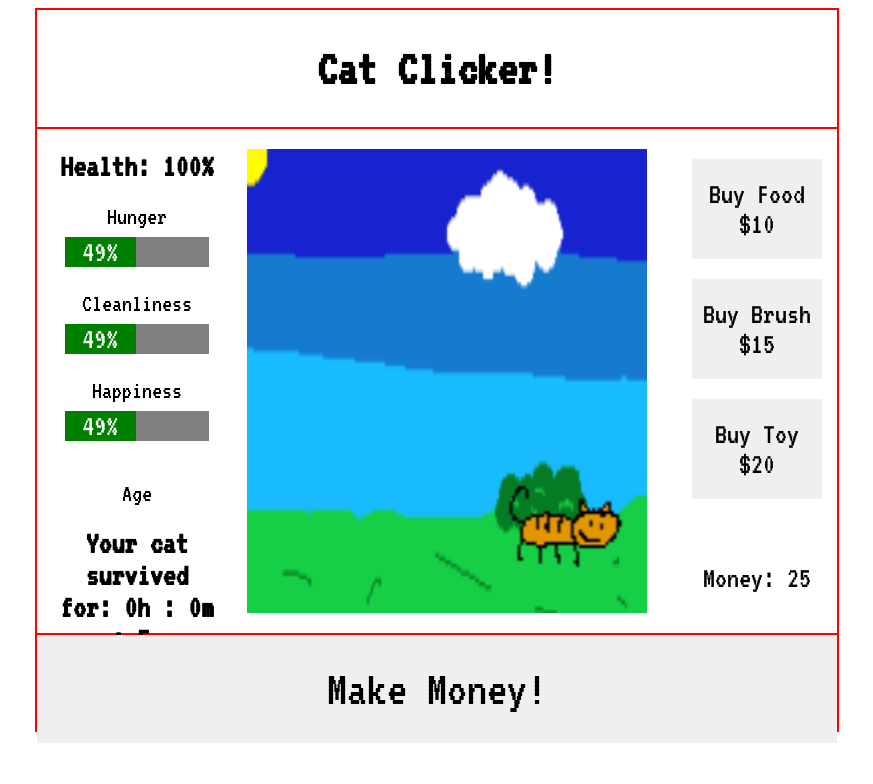
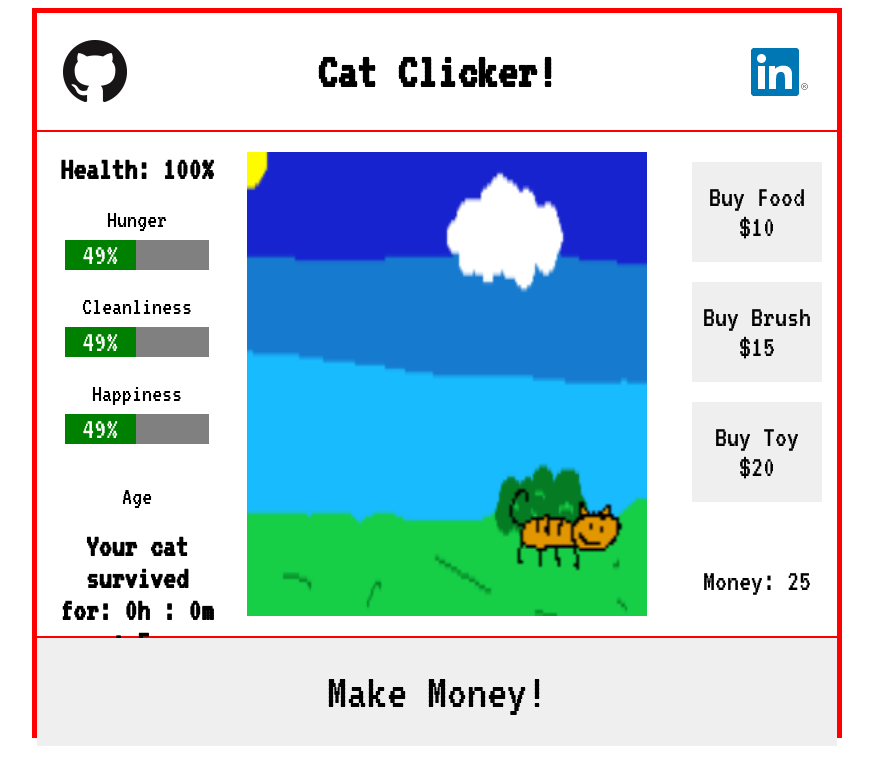
Before and after one commit to mike591/CatClicker, a website built with webpack: page index.html in a window 1280 px wide. Shown: the whole page, without its empty margins (203-1076 px from the left). Built offline with nearby package versions, Linux system fonts and the light colour scheme.

Commit message:
added github and linkedin links

```diff
--- a/assets/stylesheets/stylesheet.css
+++ b/assets/stylesheets/stylesheet.css
@@ -9,8 +9,34 @@ html {
   width: 100vh;
   height: 90vh;
   overflow: hidden;
-  border: 2px solid red;
+  border: 5px solid red;
   text-align: center;
+}
+
+.header {
+  display: flex;
+  align-items: center;
+  justify-content: space-between;
+  padding-left: 20px;
+  padding-right: 20px;
+}
+
+.github {
+  background-image: url(../images/github.png);
+  background-repeat: no-repeat;
+  background-position: center;
+  width: 75px;
+  height: 75px;
+  display: block;
+}
+
+.linkedin {
+  background-image: url(../images/linkedin.png);
+  background-repeat: no-repeat;
+  background-position: center;
+  width: 75px;
+  height: 75px;
+  display: block;
 }
 
 /*Top half*/
--- a/index.html
+++ b/index.html
@@ -8,7 +8,11 @@
     <script type="text/javascript" src="lib/bundle.js"></script>
   </head>
   <body class="game-container">
-      <h1 class='title'>Cat Clicker!</h1>
+      <div class='header'>
+        <a class='github' href="https://github.com/mike591"></a>
+        <h1 class='title'>Cat Clicker!</h1>
+        <a class='linkedin' href="https://www.linkedin.com/in/michael-mach-77485791"></a>
+      </div>
       <div class="top">
         <div class="status-bar">
           <h1 id="health">Health: 100%</h1>
```
Also changed, not shown: assets/images/floor.png (deleted), assets/images/github.png (added), assets/images/linkedin.png (added).
